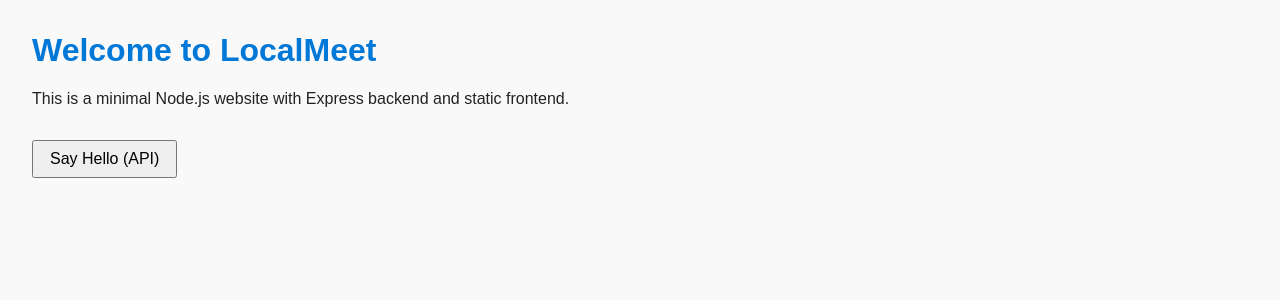
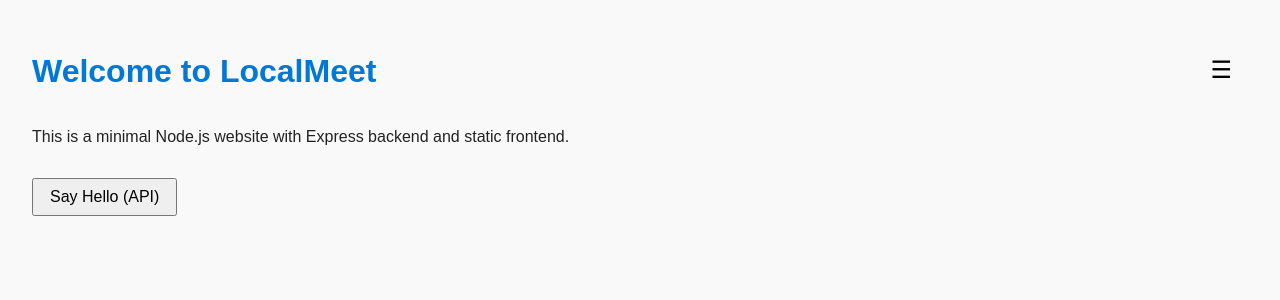
Before and after one commit to JamesLTaylor/LocalMeet, a PHP site: page / in a window 1280 px wide. Shown: the top 300 px of the page. Run offline with PHP 8.4, Linux system fonts and the light colour scheme.

Commit message:
Add menu

```diff
--- a/public/index.html
+++ b/public/index.html
@@ -7,10 +7,32 @@
   <link rel="stylesheet" href="style.css">
 </head>
 <body>
-  <h1>Welcome to LocalMeet</h1>
+  <div class="top-bar">
+    <h1>Welcome to LocalMeet</h1>
+    <button id="menuBtn" class="menu-btn">☰</button>
+    <div id="menu" class="menu-dropdown" style="display:none;">
+      <ul>
+        <li><a href="#">Login</a></li>
+        <li><a href="#">Sign Up</a></li>
+        <li><a href="#">Profile</a></li>
+      </ul>
+    </div>
+  </div>
   <p>This is a minimal Node.js website with Express backend and static frontend.</p>
   <button id="helloBtn">Say Hello (API)</button>
   <div id="apiResponse"></div>
   <script src="main.js"></script>
+  <script>
+    const menuBtn = document.getElementById('menuBtn');
+    const menu = document.getElementById('menu');
+    menuBtn.addEventListener('click', () => {
+      menu.style.display = menu.style.display === 'none' ? 'block' : 'none';
+    });
+    document.addEventListener('click', (e) => {
+      if (!menu.contains(e.target) && e.target !== menuBtn) {
+        menu.style.display = 'none';
+      }
+    });
+  </script>
 </body>
 </html>
--- a/public/style.css
+++ b/public/style.css
@@ -17,3 +17,50 @@ button {
   margin-top: 1rem;
   color: #008000;
 }
+.top-bar {
+  position: relative;
+  display: flex;
+  align-items: center;
+  justify-content: space-between;
+}
+.menu-btn {
+  position: absolute;
+  right: 0;
+  top: 0;
+  font-size: 1.5rem;
+  background: none;
+  border: none;
+  cursor: pointer;
+  padding: 0.5rem 1rem;
+}
+.menu-dropdown {
+  position: absolute;
+  right: 0;
+  top: 2.5rem;
+  background: #fff;
+  border: 1px solid #ccc;
+  box-shadow: 0 2px 8px rgba(0,0,0,0.1);
+  border-radius: 4px;
+  min-width: 120px;
+  z-index: 100;
+}
+.menu-dropdown ul {
+  list-style: none;
+  margin: 0;
+  padding: 0;
+}
+.menu-dropdown li {
+  border-bottom: 1px solid #eee;
+}
+.menu-dropdown li:last-child {
+  border-bottom: none;
+}
+.menu-dropdown a {
+  display: block;
+  padding: 0.75rem 1rem;
+  color: #222;
+  text-decoration: none;
+}
+.menu-dropdown a:hover {
+  background: #f0f0f0;
+}
```
